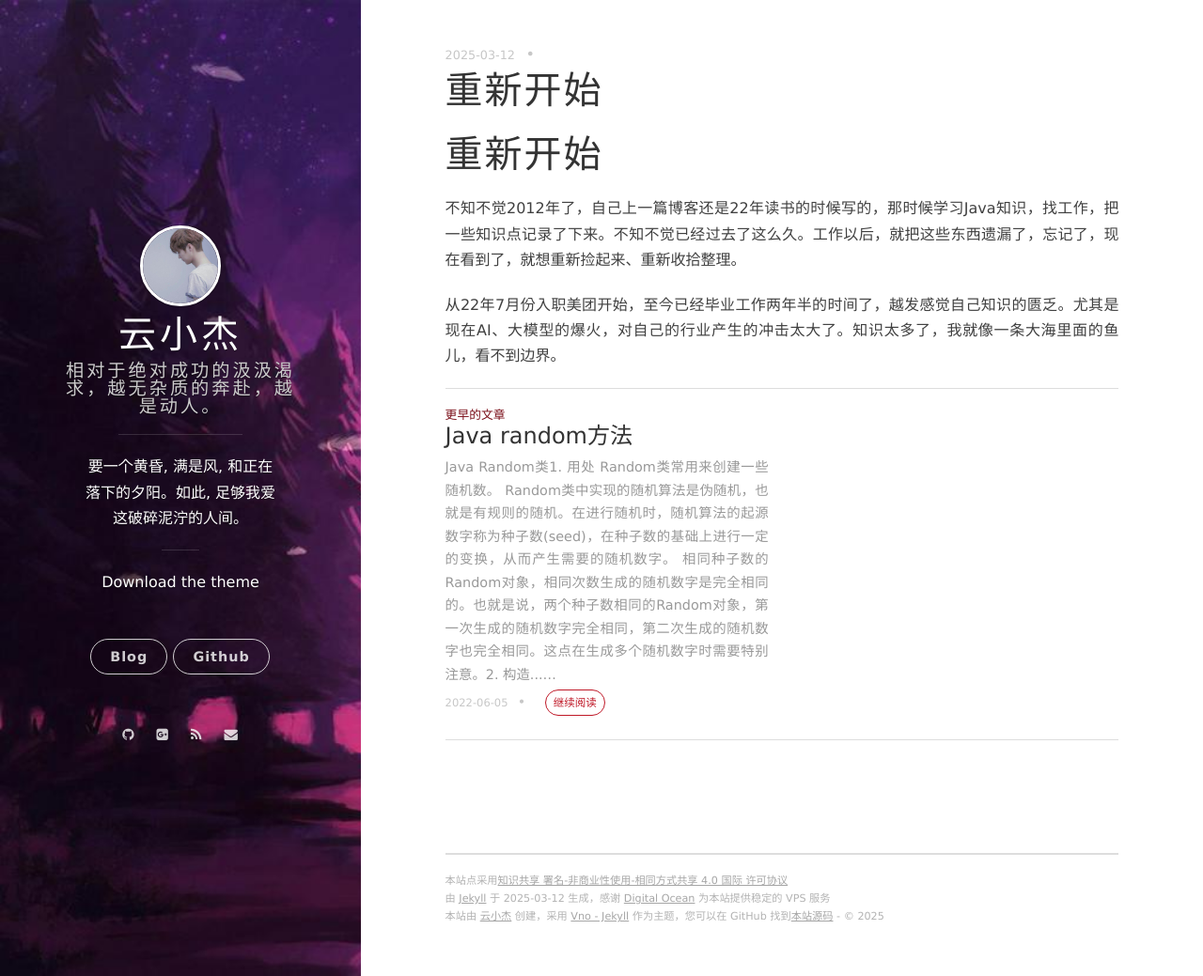
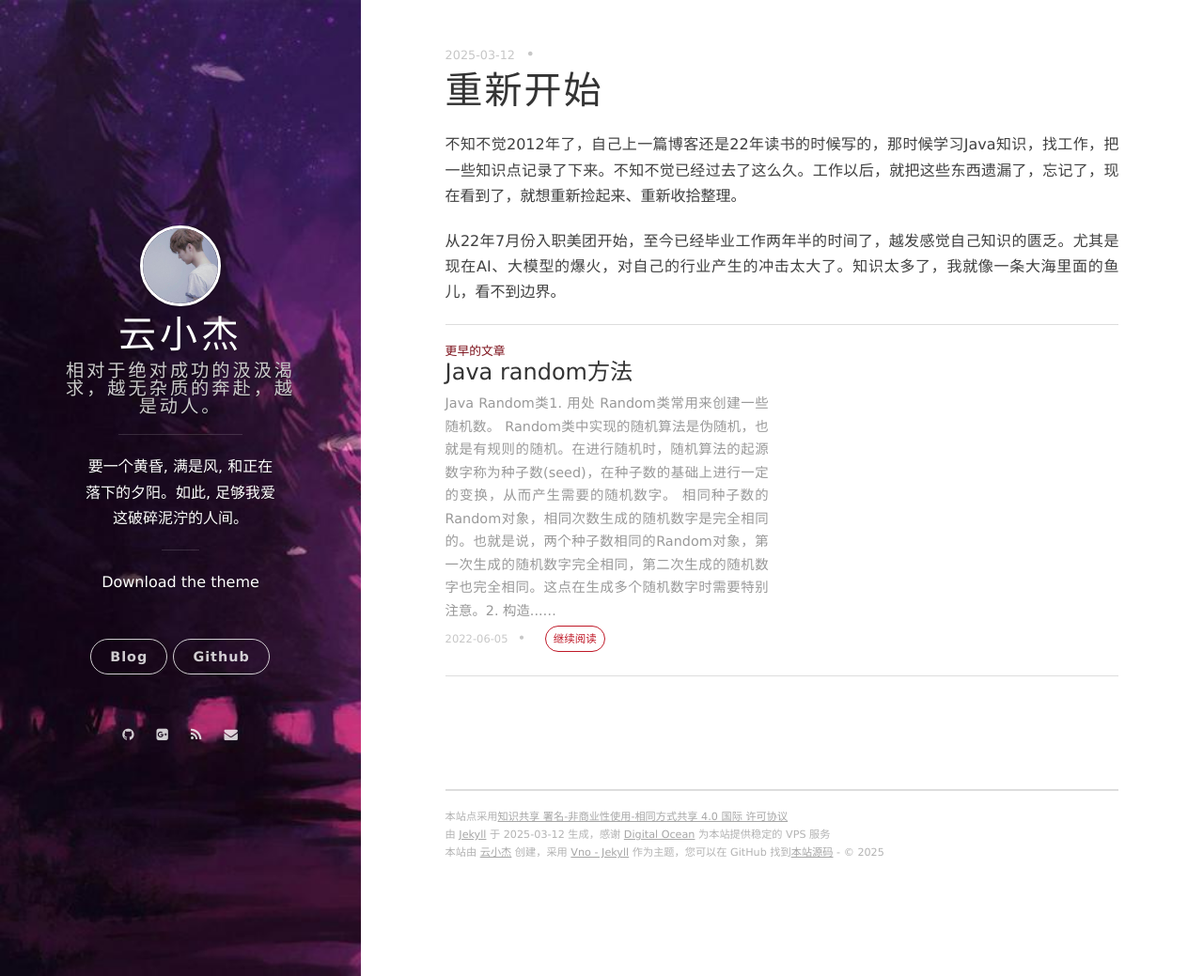
Before and after one commit to meiguiyulu/meiguiyulu.github.io, a Jekyll site: the page built from _posts/2025-03-12-重新开始.md, in a window 1280 px wide and 1039 px high. Shown: the whole window at 94% size. Built offline with Jekyll 4.4.1, drawn with Linux system fonts in a browser that asks for light colours; nearby versions of some CDN libraries; our own code applies the rules of GitHub Pages for plain Markdown files; comment, search, counter and statistics services are not loaded.

Commit message:
测试模板

```diff
--- a/_includes/head.html
+++ b/_includes/head.html
@@ -18,7 +18,7 @@
   <link rel="icon" type="image/png" href="/assets/images/favicon.png" />
   <link href="/assets/images/favicon.png" rel="shortcut icon" type="image/png">
 
-  <link rel="stylesheet" href="{{ "/css/main.css" | prepend: site.baseurl }}">
+  <link rel="stylesheet" href="{{ "/css/main.css" | prepend: site.baseurl | //unpkg.com/heti/umd/heti.min.css }}">
   <link href="//netdna.bootstrapcdn.com/font-awesome/4.1.0/css/font-awesome.min.css" rel="stylesheet">
 
   <link rel="canonical" href="{{ page.url | replace:'index.html','' | prepend: site.baseurl | prepend: site.url }}">
--- a/_layouts/post.html
+++ b/_layouts/post.html
@@ -3,6 +3,7 @@
 ---
 
 <article class="post-container post-container--single" itemscope itemtype="http://schema.org/BlogPosting">
+  <article class="entry heti">
     <header class="post-header">
       <div class="post-meta">
         <time datetime="{{page.date | date: date_to_xmlschema}}" itemprop="datePublished" class="post-meta__date date">{{page.date | date: "%F"}}</time> &#8226; <span class="post-meta__tags tags">{{page.tags | join:' '}}</span>
@@ -14,6 +15,7 @@
       {{ content }}
     </section>
   </article>
+</article>
 
 {% include read-more.html %}
 {% include comments.html %}
--- a/_posts/2025-03-12-重新开始.md
+++ b/_posts/2025-03-12-重新开始.md
@@ -1,5 +1,3 @@
-# 重新开始
-
 不知不觉2012年了，自己上一篇博客还是22年读书的时候写的，那时候学习Java知识，找工作，把一些知识点记录了下来。不知不觉已经过去了这么久。工作以后，就把这些东西遗漏了，忘记了，现在看到了，就想重新捡起来、重新收拾整理。
 
 从22年7月份入职美团开始，至今已经毕业工作两年半的时间了，越发感觉自己知识的匮乏。尤其是现在AI、大模型的爆火，对自己的行业产生的冲击太大了。知识太多了，我就像一条大海里面的鱼儿，看不到边界。
```
Lines whose indentation alone changed are shown as unchanged.
